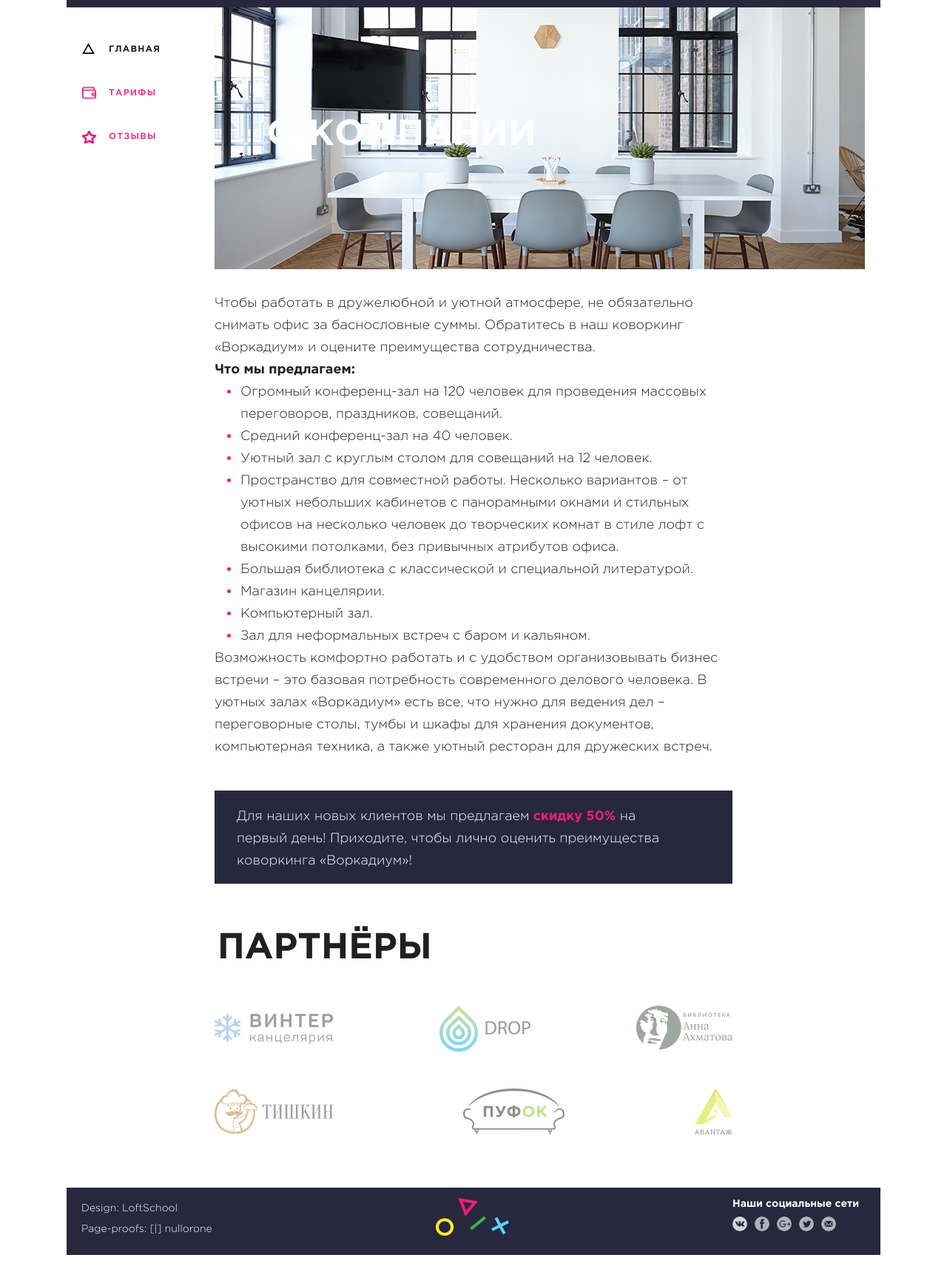
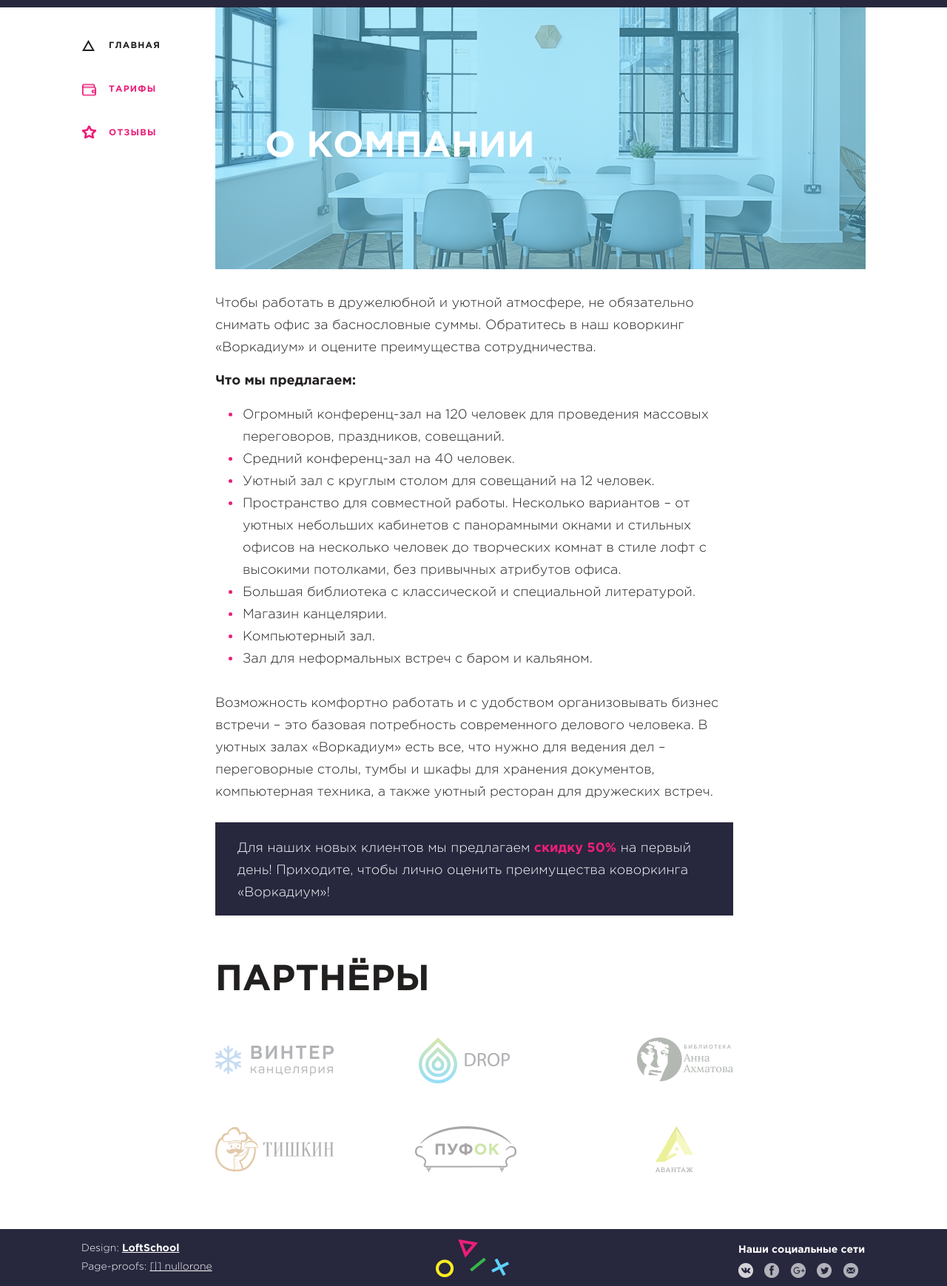
Before and after one commit to nullorone/workadium, a plain HTML site: page index.html in a window 1280 px wide. Shown: the part 66-1805 px from the top of the page at 74% size. Before the commit the page ends 1763 px from the top, so only its background shows below. Drawn offline with nearby package versions, Linux system fonts and the light colour scheme.

Commit message:
fix #3
+rewrite style.css
+ fix index.html

```diff
--- a/css/style.css
+++ b/css/style.css
@@ -1,274 +1,299 @@
 @font-face {
-    font-family: 'GothamProLight';
+    font-family: 'GothamPro';
     src: url(../fonts/GothamProLight.otf);
     font-style: normal;
-    font-weight: normal;
+    font-weight: 300;
 }
 @font-face {
-    font-family: 'GothamProBold';
+    font-family: 'GothamPro';
     src: url(../fonts/GothamProBold.otf);
     font-style: normal;
-    font-weight: normal;
+    font-weight: 700;
+}
+body, html {
+    height: 100%;
 }
 body {
     margin: 0;
-/*    font-family: 'Open Sans', sans-serif;*/
-    font-family: 'GothamProLight', 'Open Sans', sans-serif;
+    font-family: 'GothamPro', 'Open Sans', sans-serif;
     font-weight: 300;
     font-style: normal;
     font-size: 18px;
-
 }
-
 .wrapper {
-    width: 1100px;
-    height: 100%;
+    min-width: 1100px;
+    min-height: 100%;
+    overflow: hidden;
+}
+.wrapper::after {
+    content: "";
+    display: block;
+    height: 77px;
+}
+.container {
     margin: 0 auto;
-    overflow: hidden;
-
+    width: 1060px;
 }
-/*
-.wrapper::after {
-    margin-bottom: -77px;
+.clearfix {
+    content: "";
+    display: block;
+    clear: both;
 }
-*/
 /*--------------------HEADER--------------------*/
 .header {
-    width: 100%;
     min-height: 76px;
     background-color: #27273e;
-    color: #000;
-}
-.container {
-    padding: 0 20px;
-    padding-top: 12px;
 }
 .header__block {
-    display: flex;
-    justify-content: space-between;
+    padding: 12px 0 13px 19px;
 }
 .logo {
     width: 99px;
     height: 51px;
+    float: left;
+}
+.header__phone {
+    width: 201px;
+    float: right;
 }
 .phone__link {
-    font-family: 'GothamProBold', 'Open Sans', sans-serif;
+    color: #ffffff;
     font-size: 21px;
-    color: #fff;
+    font-weight: 700;
     text-transform: uppercase;
     text-decoration: none;
 }
+.phone__link:hover {
+    text-decoration: underline;
+}
 .shedule__link {
+    text-align: right;
     position: relative;
 }
 .shedule__header {
     margin: 0;
     margin-top: 6px;
-    font-family: 'Open Sans', sans-serif;
+    color: #5dd1f8;
+    opacity: 0.7;
+    font-family: "Open Sans";
     font-size: 14px;
     font-weight: 700;
-    color: #5dd1f8;
-    text-align: right;
     text-decoration: underline;
-    position: relative;
 }
 .shedule__block {
+    position: absolute;
+    top: 40px;
+    right: 0;
+    z-index: 1000;
     display: none;
-    position: absolute;
-    top: 35px;
-    right: 0;
-    background-color: #fdfefe;
     width: 163px;
     height: 81px;
+    background-image: linear-gradient(to top, #ffffff 0%, #ffffff 100%);
     box-shadow: 0 0 10px rgba(23, 59, 117, 0.55);
     opacity: 0.95;
-    padding: 22px 10px 18px 11px;
-    box-sizing: border-box;
+    text-align: left;
 }
 .shedule__block::before {
     content: "";
-    display: block;
-    width: 20px;
-    height: 20px;
-    background-color: #fdfefe;
+    display: inline-block;
+    width: 22px;
+    height: 22px;
+    background-color: #fff;
     position: absolute;
-    top: 0;
-    right: 0;
+    right: 5px;
+    top: -11px;
     transform: rotate(45deg);
-    margin-top: -9px;
-    margin-right: 4px;
 }
 .shedule__block::after {
     content: "";
+    position: absolute;
+    right: -8px;
+    top: -40px;
+    z-index: 1001;
     display: block;
     width: 180px;
     height: 80px;
-    position: absolute;
-    right: -10px;
-    top: -30px;
 }
 .shedule__worktime {
     margin: 0;
+    margin-top: 17px;
+    margin-left: 11px;
+    color: #ec1e79;
     font-size: 14px;
-    font-family: 'GothamProBold', 'Open Sans', sans-serif;
+    font-weight: 700;
     line-height: 18px;
-    color: #ec1e79;
 }
 .shedule__relaxtime {
     margin: 0;
-    margin-top: 5px;
+    margin-top: 9px;
+    margin-left: 11px;
     color: #221f1f;
     font-size: 14px;
+    font-weight: 300;
     line-height: 18px;
 }
-.shedule__header:hover > .shedule__block {
+.shedule__header:hover > shedule__block {
     display: block;
 }
-/*--------------------SIDEBAR-------------------------*/
-.main__container {
-    display: flex;
-    text-align: center;
-}
+/*---------------------SIDEBAR----------------*/
 .sidebar {
-    width: 160px;
-    margin-right: 20px;
-    margin-left: 20px;
-    text-align: left;
+    width: 181px;
+    float: left;
 }
 .sidebar__list {
     margin: 0;
-    margin-top: 45px;
+    list-style: none;
+    min-height: 180px;
     padding-left: 37px;
-    list-style: none;
-    position: relative;
 }
-
 .sidebar__link {
     display: inline-block;
-    font-family: 'GothamProBold', 'Open Sans', sans-serif;
+    position: relative;
+    margin-bottom: 40px;
+    color: #ec1e79;
     font-size: 12px;
     font-weight: 700;
-    color: #ef3c8b;
-    letter-spacing: 1.2px;
     text-transform: uppercase;
     text-decoration: none;
-    margin-bottom: 40px;
+    letter-spacing: 1.2px;
 }
-.link__item-1::before {
-    content: '';
-    display: block;
-    position: absolute;
-    left: 0;
-    margin-top: -2px;
+.sidebar__link--item-1 {
+    margin-top: 45px;
+}
+.sidebar__link--item-1::before {
+    content: "";
+    display: inline-block;
     width: 21px;
     height: 19px;
-    background: url(../img/icons_aside.png) top center;
+    position: absolute;
+    left: -37px;
+    bottom: -4px;
+    background: url(../img/icons_aside.png) no-repeat top center;
 }
-.link__item-2::before {
-    content: '';
-    display: block;
-    position: absolute;
-    left: 0;
-    margin-top: -2px;
+.sidebar__link--item-2::before {
+    content: "";
+    display: inline-block;
     width: 21px;
     height: 19px;
-    background: url(../img/icons_aside_hover.png) center center;
+    position: absolute;
+    left: -37px;
+    bottom: -4px;
+    background:  url(../img/icons_aside_hover.png) no-repeat center center;
 }
-.link__item-3::before {
-    content: '';
-    display: block;
-    position: absolute;
-    left: 0;
-    margin-top: -2px;
+.sidebar__link--item-2::before {
+    content: "";
+    display: inline-block;
     width: 21px;
     height: 19px;
-    background: url(../img/icons_aside_hover.png) bottom center;
+    position: absolute;
+    left: -37px;
+    bottom: -4px;
+    background:  url(../img/icons_aside_hover.png) no-repeat center center;
 }
-.sidebar__list .active {
-    color: #221f1f;
+.sidebar__link--item-3::before {
+    content: "";
+    display: inline-block;
+    width: 21px;
+    height: 19px;
+    position: absolute;
+    left: -37px;
+    bottom: -2px;
+    background:  url(../img/icons_aside_hover.png) no-repeat bottom center;
 }
+.sidebar__link--active,
 .sidebar__link:hover {
     color: #221f1f;
 }
-.link__item-2:hover::before {
-     background: url(../img/icons_aside.png) center center;
+.sidebar__link--item-2:hover::before {
+    background: url(../img/icons_aside.png) no-repeat center center;
 }
-.link__item-3:hover::before {
-     background: url(../img/icons_aside.png) bottom center;
+.sidebar__link--item-3:hover::before {
+    background: url(../img/icons_aside.png) no-repeat bottom center;
 }
-/*-----------------MAIN---------------------------*/
+/*------------------MAIN-----------------*/
 .main {
-    display: block;
-    width: 880px;
-    text-align: left;
+    width: 879px;
+    float: right;
 }
 .main__bg {
     margin: 0;
     position: relative;
+    width: 879px;
+    height: 354px;
 }
 .main__img {
-    display: block;
-    max-width: 1100px;
+    position: absolute;
+    width: 879px;
     height: 354px;
+    color: #fff;
+    background: #5dd1f8 url(../img/main_bg.jpg) no-repeat top center;
 }
-.main__img::after {
+.main__img::before {
     content: "";
     display: block;
-    width: 400px;
-    height: 100px;
-    position: absolute;
-    top: 0;
+    width: 879px;
+    height: 354px;
     background-color: #5dd1f8;
+    opacity: 0.5;
 }
 .main__head {
-    position: relative;
+    position: absolute;
+    top: 160px;
+    left: 67px;
 }
 .head__text {
     margin: 0;
-    position: absolute;
-    top: -210px;
-    left: 70px;
     color: #ffffff;
-    font-family: 'GothamProBold', 'Open Sans', sans-serif;
     font-size: 49px;
     font-weight: 700;
     text-transform: uppercase;
 }
+/*------------------MAIN__TEXT--------------------*/
 .main__text {
+    width: 700px;
     margin-top: 31px;
-    width: 681px;
-    min-height: 674px;
     color: #221f1f;
+}
+.text__first {
     line-height: 30px;
 }
-.deal {
-    font-family: 'GothamProBold', 'Open Sans', sans-serif;
+.text__deal {
+    display: block;
+    margin-top: 20px;
     font-weight: 700;
 }
-.advantage {
+.text__advantage {
     margin: 0;
-    padding-left: 35px;
+    margin-top: 20px;
     list-style: none;
+    padding-left: 37px;
+    line-height: 30px;
     position: relative;
 }
-.advantage li::before {
+.text__advantage li::before {
     content: "";
-    display: block;
+    display: inline-block;
     position: absolute;
+    margin-top: 12px;
+    left: 18px;
+    background-color: #ec1e79;
     width: 5px;
     height: 5px;
     border-radius: 50%;
-    background-color: #ec1e79;
-    margin-left: -18px;
-    margin-top: 12px;
 }
-.special {
+.text__last {
+    margin-top: 30px;
+    line-height: 30px;
+}
+/*---------------------SPECIAL--------------------*/
+.special__block {
+    margin-top: 26px;
+    padding: 20px 57px 16px 30px;
+    box-sizing: border-box;
     width: 700px;
     min-height: 113px;
-    box-sizing: border-box;
-    padding: 20px 59px 16px 30px;
     background-color: #27273e;
-    color: #000;
+    color: #fff;
 }
 .special__text {
     margin: 0;
@@ -277,117 +302,151 @@ body {
 }
 .special__discount {
     color: #ec1e79;
-    font-family: 'GothamProBold', 'Open Sans', sans-serif;
+    font-weight: 700;
 }
-/*---------------PARTNERS__BLOCK-------------------*/
 .partners {
-    width: 700px;
     margin-top: 59px;
 }
 .partners__head {
     margin: 0;
-    margin-left: 4px;
-    font-family: 'GothamProBold', 'Open Sans', sans-serif;
     color: #221f1f;
     font-size: 49px;
+    font-weight: 700;
     text-transform: uppercase;
 }
 .partners__block {
-    display: flex;
-    justify-content: space-between;
-    flex-wrap: wrap;
-    align-items: center;
-
+    margin-top: 50px;
+    width: 700px;
+    padding-bottom: 97px;
 }
 .partner__item {
-    margin-top: 50px;
-    max-width: 160px;
-    max-height: 62px;
-    opacity: 0.5;
-}
-.partner__item:nth-child(2) {
-    margin-left: 100px;
-    margin-right: 100px;
+    width: 160px;
+    height: 62px;
+    margin-right: 110px;
+    margin-bottom: 52px;
+    opacity: 0.4;
 }
 .partner__item:hover {
     opacity: 1;
 }
-/*---------------FOOTER-----------------*/
+.partner__item-1 {
+    width: 160px;
+    height: 41px;
+    padding-bottom: 10px;
+}
+.partner__item-2 {
+    width: 123px;
+}
+.partner__item-3 {
+    width: 130px;
+    float: right;
+    margin-right: 0;
+}
+.partner__item-4 {
+    width: 160px;
+    float: left;
+}
+.partner__item-5 {
+    width: 137px;
+}
+.partner__item-6 {
+    width: 51px;
+    float: right;
+    margin-right: 54px;
+}
+/*----------------FOOTER--------------------*/
 .footer {
-    min-height: 77px;
     background-color: #27273e;
-    display: flex;
-    margin: 0 auto;
-    margin-top: 72px;
+    min-width: 1100px;
+    margin-top: -77px;
+    height: 77px;
+}
+.footer__block {
     padding-top: 14px;
-    width: 1100px;
+    padding-bottom: 12px;
 }
 .footer__contacts {
-    min-width: 270px;
-    margin-left: 20px;
+    float: left;
+    width: 270px;
+    margin-right: 209px;
+    color: #ffffff;
+    font-size: 14px;
+    line-height: 25px;
 }
 .footer__author {
     margin: 0;
     color: #ffffff;
-    font-size: 14px;
-    line-height: 28px;
 }
 .design__link {
-    color: #fff;
-    text-decoration: none;
-}
-.design__link:hover {
-    text-decoration: underline;
+    color: #ffffff;
+    font-weight: 700;
 }
 .author__link {
-    color: #fff;
-    text-decoration: none;
+    color: #ffffff;
 }
 .author__link:hover {
     color: yellow;
-    font-family: 'GothamProBold', 'Open Sans', sans-serif;
+    font-weight: 700;
 }
 .footer__logo {
-    max-width: 99px;
-    margin-left: 209px;
+    float: left;
+    width: 99px;
     margin-right: 302px;
 }
 .footer__social {
+    float: right;
     width: 180px;
 }
 .social__text {
     margin: 0;
-    color: #fff;
+    margin-top: 6px;
+    margin-left: 8px;
+    color: #ffffff;
     font-size: 14px;
-    font-family: 'GothamProBold', 'Open Sans', sans-serif;
+    font-weight: 700;
 }
 .social__btn {
-    display: flex;
     margin-top: 9px;
 }
 .social__icon {
-    display: block;
-    margin-right: 10px;
+    display: inline-block;
     width: 20px;
     height: 20px;
-    background: url(../img/social-icons.png);
-    border-radius: 50%;
+    margin-right: 10px;
+    background: url(../img/social-icons.png) no-repeat;
 }
-.icon__vk {
+.social__icon--vk {
+    margin-left: 8px;
     background-position: left;
 }
-.icon__fb {
+.social__icon--fb {
     background-position: -30px;
 }
-.icon__gplus {
+.social__icon--gplus {
     background-position: -60px;
 }
-.icon__tw {
+.social__icon--tw {
     background-position: -90px;
 }
-.icon__mail {
+.social__icon--mail {
+    margin-right: 0;
     background-position: right;
 }
 .social__icon:hover {
-    background: url(../img/social-icons_hover.png);
+    background: url(../img/social-icons_hover.png) no-repeat;
 }
+.social__icon--vk:hover {
+    background-position: left;
+}
+.social__icon--fb:hover {
+    background-position: -30px;
+}
+.social__icon--gplus:hover {
+    background-position: -60px;
+}
+.social__icon--tw:hover {
+    background-position: -90px;
+}
+.social__icon--mail:hover {
+    background-position: right;
+}
--- a/index.html
+++ b/index.html
@@ -13,8 +13,8 @@
    <div class="wrapper">
        <header class="header">
            <div class="container">
-              <div class="header__block">
-               <img src="img/logo.png" alt="Логотип" class="logo logo__header">
+              <div class="header__block clearfix">
+               <img src="img/logo.png" alt="Логотип" class="logo logo--header">
                <div class="header__phone">
                    <a href="tel:88000039210" class="phone__link">8 (800) 00-392-10</a>
                    <div class="shedule__link">
@@ -28,27 +28,29 @@
                </div>
            </div>
        </header>
-       <div class="main__container">
+       <div class="main__container clearfix">
+       <div class="container">
        <aside class="sidebar">
           <nav class="sidebar__menu">
            <ul class="sidebar__list">
-               <li><a href="#" class="sidebar__link link__item-1 active">Главная</a></li>
-               <li><a href="#" class="sidebar__link link__item-2">Тарифы</a></li>
-               <li><a href="#" class="sidebar__link link__item-3">Отзывы</a></li>
+               <li><a href="#" class="sidebar__link sidebar__link--item-1 sidebar__link--active">Главная</a></li>
+               <li><a href="#" class="sidebar__link sidebar__link--item-2">Тарифы</a></li>
+               <li><a href="#" class="sidebar__link sidebar__link--item-3">Отзывы</a></li>
            </ul>
            </nav>
        </aside>
        <main class="main">
            <figure class="main__bg">
-               <img src="img/main_bg.jpg" alt="Вид офиса" class="main__img">
+           <div class="main__img"></div>
+<!--               <img src="img/main_bg.jpg" alt="Вид офиса" class="main__img">-->
                <figcaption class="main__head">
                    <h1 class="head__text">О компании</h1>
                 </figcaption>
            </figure>
            <section class="main__text">
-           <article class="first__paragraph">Чтобы работать в дружелюбной и уютной атмосфере, не обязательно снимать офис за баснословные суммы. Обратитесь в наш коворкинг «Воркадиум» и оцените преимущества сотрудничества.</article>
-           <b class="deal">Что мы предлагаем:</b>
-           <ul class="advantage">
+           <article class="text__first">Чтобы работать в дружелюбной и уютной атмосфере, не обязательно снимать офис за баснословные суммы. Обратитесь в наш коворкинг «Воркадиум» и оцените преимущества сотрудничества.</article>
+           <b class="text__deal">Что мы предлагаем:</b>
+           <ul class="text__advantage">
                <li>Огромный конференц-зал на 120 человек для проведения массовых переговоров, праздников, совещаний.</li>
                <li>Средний конференц-зал на 40 человек.</li>
                <li>Уютный зал с круглым столом для совещаний на 12 человек.</li>
@@ -58,26 +60,29 @@
                <li>Компьютерный зал.</li>
                <li>Зал для неформальных встреч с баром и кальяном.</li>
            </ul>
-           <article class="last__paragraph">Возможность комфортно работать и с удобством организовывать бизнес встречи – это базовая потребность современного делового человека. В уютных залах «Воркадиум» есть все, что нужно для ведения дел – переговорные столы, тумбы и шкафы для хранения документов, компьютерная техника, а также уютный ресторан для дружеских встреч.</article>
+           <article class="text__last">Возможность комфортно работать и с удобством организовывать бизнес встречи – это базовая потребность современного делового человека. В уютных залах «Воркадиум» есть все, что нужно для ведения дел – переговорные столы, тумбы и шкафы для хранения документов, компьютерная техника, а также уютный ресторан для дружеских встреч.</article>
            </section>
-           <div class="special">
+           <div class="special__block">
                <p class="special__text">Для наших новых клиентов мы предлагаем <strong class="special__discount">скидку 50%</strong> на первый день! Приходите, чтобы лично оценить преимущества коворкинга «Воркадиум»!</p>
            </div>
            <div class="partners">
                <h2 class="partners__head">Партнёры</h2>
-               <div class="partners__block">
-                   <img src="img/partners_item-1.png" alt="Партнер "Винтер канцелярия"" class="partner__item">
-                   <img src="img/partners_item-2.png" alt="Партнер "DROP"" class="partner__item">
-                   <img src="img/partners_item-3.png" alt="Партнер "Библиотека Анна Ахматова"" class="partner__item">
-                   <img src="img/partners_item-4.png" alt="Партнер "ТИШКИН"" class="partner__item">
-                   <img src="img/partners_item-5.png" alt="Партнер "ПУФОК"" class="partner__item">
-                   <img src="img/partners_item-6.png" alt="Партнер "АЗАНТАЖ"" class="partner__item">
+               <div class="partners__block clearfix">
+                   <img src="img/partners_item-1.png" alt="Партнер_Винтер_канцелярия" class="partner__item partner__item-1 ">
+                   <img src="img/partners_item-2.png" alt="Партнер_DROP" class="partner__item partner__item-2">
+                   <img src="img/partners_item-3.png" alt="Партнер_Библиотека_Анна_Ахматова" class="partner__item partner__item-3">
+                   <img src="img/partners_item-4.png" alt="Партнер_ТИШКИН" class="partner__item partner__item-4">
+                   <img src="img/partners_item-5.png" alt="Партнер_ПУФОК" class="partner__item partner__item-5">
+                   <img src="img/partners_item-6.png" alt="Партнер_АЗАНТАЖ" class="partner__item partner__item-6">
                </div>
            </div>
        </main>
    </div>
    </div>
-   <footer class="footer">
+   </div>
+   <footer class="footer ">
+     <div class="container">
+     <div class="footer__block clearfix">
       <div class="footer__contacts">
        <p class="footer__author">Design: <a href="#" class="design__link">LoftSchool</a><br/>
 Page-proofs: <a href="#" class="author__link">[|] nullorone </a></p>
@@ -88,14 +93,15 @@ Page-proofs: <a href="#" class="author__link">[|] nullorone </a></p>
        <div class="footer__social">
            <p class="social__text">Наши социальные сети</p>
            <div class="social__btn">
-               <a href="#" class="social__icon icon__vk"></a>
-               <a href="#" class="social__icon icon__fb"></a>
-               <a href="#" class="social__icon icon__gplus"></a>
-               <a href="#" class="social__icon icon__tw"></a>
-               <a href="#" class="social__icon icon__mail"></a>
+               <a href="#" class="social__icon social__icon--vk"></a>
+               <a href="#" class="social__icon social__icon--fb"></a>
+               <a href="#" class="social__icon social__icon--gplus"></a>
+               <a href="#" class="social__icon social__icon--tw"></a>
+               <a href="#" class="social__icon social__icon--mail"></a>
            </div>
        </div>
+       </div>
+       </div>
    </footer>
-
 </body>
 </html>
```
